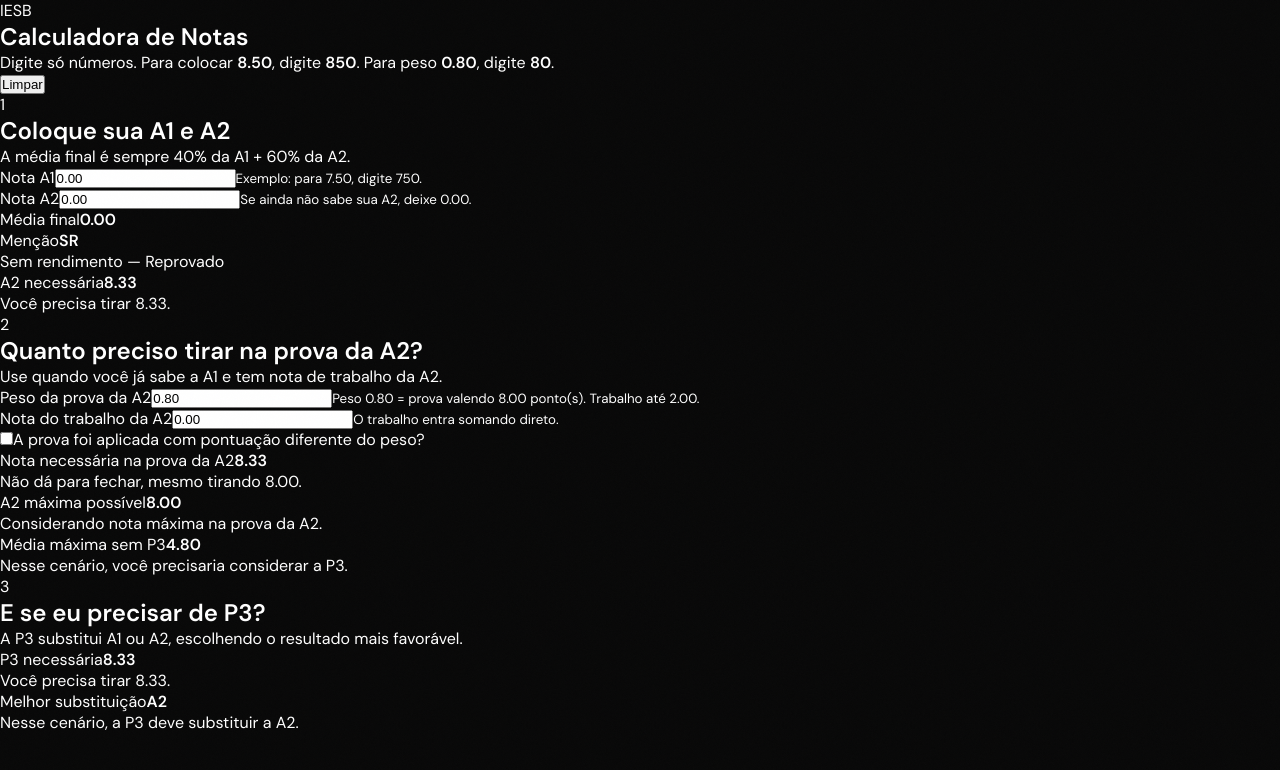
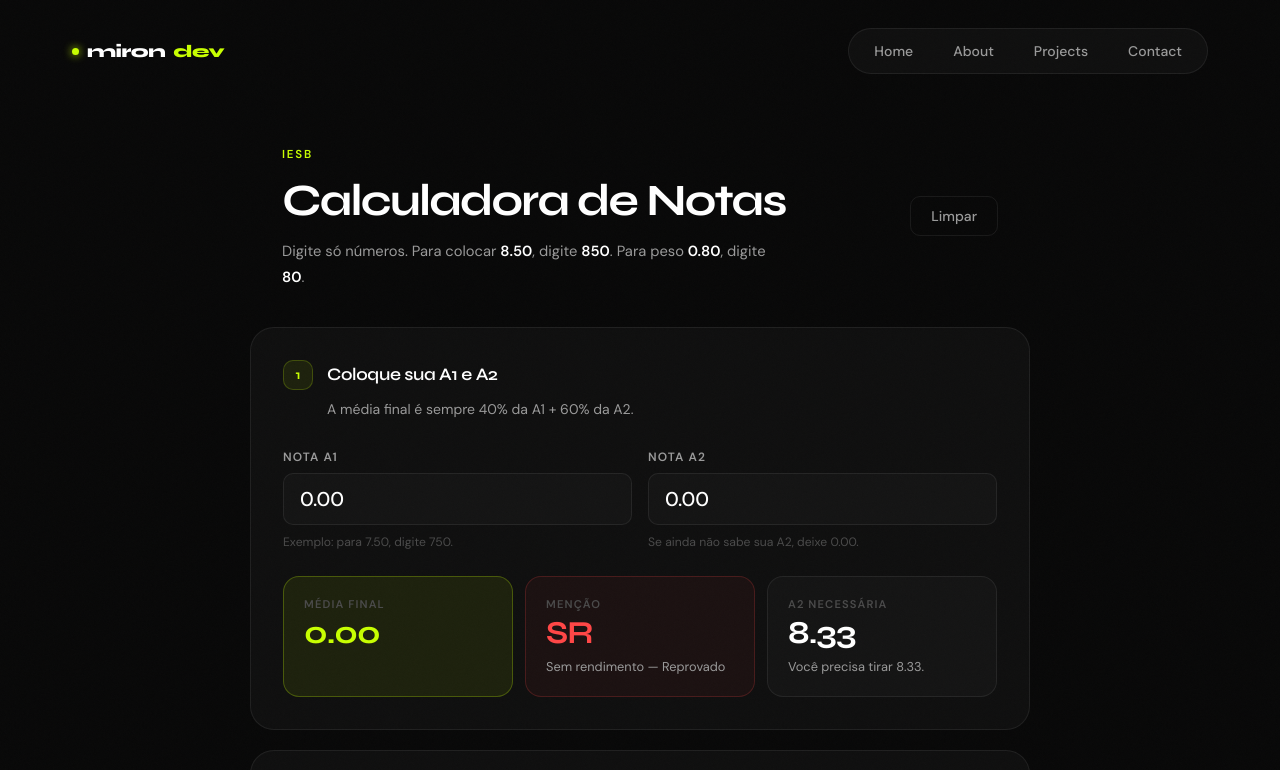
Before and after one commit to Mayronmalaquias/Site, a React (Create React App) app in the folder site/: page /calculadora_do_miron in a window 1280 px wide. Shown: the top 770 px of the page. Built offline with nearby package versions, Linux system fonts and the light colour scheme.

Commit message:
feat: adding css

```diff
--- a/site/src/assets/css/styles.css
+++ b/site/src/assets/css/styles.css
@@ -1346,6 +1346,369 @@ body::before {
   .contact-form-card { padding: 26px; }
 }
 
+/* ─── CALCULADORA PAGE ───────────────────────────────────── */
+.calculadora-page {
+  width: 100%;
+  min-height: 100vh;
+  background: var(--bg);
+  padding-bottom: 80px;
+}
+
+.calculadora-hero {
+  width: 100%;
+  max-width: 780px;
+  margin: 0 auto;
+  padding: 40px 32px 36px;
+  display: flex;
+  align-items: flex-start;
+  justify-content: space-between;
+  gap: 24px;
+  flex-wrap: wrap;
+}
+
+.calculadora-hero h1 {
+  font-family: var(--font-d);
+  font-size: clamp(1.8rem, 4vw, 2.8rem);
+  font-weight: 700;
+  letter-spacing: -0.04em;
+  color: var(--text-1);
+  margin-bottom: 12px;
+}
+
+.calculadora-hero .tag {
+  display: inline-block;
+  margin-bottom: 12px;
+  font-size: 0.72rem;
+  font-weight: 700;
+  text-transform: uppercase;
+  letter-spacing: 0.16em;
+  color: var(--accent);
+}
+
+.calculadora-hero p {
+  color: var(--text-2);
+  font-size: 0.92rem;
+  line-height: 1.75;
+  max-width: 500px;
+}
+
+.calculadora-hero p strong {
+  color: var(--text-1);
+  font-weight: 600;
+}
+
+.botao-limpar {
+  flex-shrink: 0;
+  height: 40px;
+  padding: 0 20px;
+  border: 1px solid var(--border);
+  border-radius: var(--r-sm);
+  background: transparent;
+  color: var(--text-2);
+  font-family: var(--font-b);
+  font-size: 0.875rem;
+  font-weight: 500;
+  cursor: pointer;
+  transition: all 0.2s var(--ease);
+  white-space: nowrap;
+  align-self: center;
+}
+.botao-limpar:hover {
+  border-color: var(--border-hover);
+  color: var(--text-1);
+}
+
+/* ── CARDS ── */
+.calculadora-page .card {
+  width: 100%;
+  max-width: 780px;
+  margin: 0 auto 20px;
+  padding: 32px;
+  background: var(--surface);
+  border: 1px solid var(--border);
+  border-radius: var(--r-lg);
+}
+
+.cabecalho-card { margin-bottom: 28px; }
+.cabecalho-card > div {
+  display: flex;
+  align-items: center;
+  gap: 14px;
+  margin-bottom: 8px;
+}
+
+.numero-bloco {
+  display: inline-flex;
+  align-items: center;
+  justify-content: center;
+  width: 30px;
+  height: 30px;
+  flex-shrink: 0;
+  background: var(--accent-dim);
+  border: 1px solid rgba(200,255,0,0.2);
+  border-radius: var(--r-sm);
+  font-family: var(--font-d);
+  font-size: 0.82rem;
+  font-weight: 700;
+  color: var(--accent);
+}
+
+.cabecalho-card h2 {
+  font-family: var(--font-d);
+  font-size: 1.1rem;
+  font-weight: 600;
+  color: var(--text-1);
+  letter-spacing: -0.02em;
+}
+
+.cabecalho-card > p {
+  color: var(--text-2);
+  font-size: 0.875rem;
+  line-height: 1.7;
+  padding-left: 44px;
+}
+
+/* ── GRID DE CAMPOS ── */
+.grid-campos { display: grid; gap: 16px; margin-bottom: 24px; }
+.grid-campos.dois { grid-template-columns: 1fr 1fr; }
+.grid-campos.tres { grid-template-columns: repeat(3, 1fr); }
+
+/* ── CAMPO NOTA ── */
+.campo-nota { display: flex; flex-direction: column; gap: 8px; }
+
+.campo-nota label {
+  font-size: 0.75rem;
+  font-weight: 700;
+  color: var(--text-2);
+  text-transform: uppercase;
+  letter-spacing: 0.09em;
+}
+
+.campo-nota input {
+  height: 52px;
+  padding: 0 16px;
+  background: var(--surface-2);
+  border: 1px solid var(--border);
+  border-radius: var(--r-sm);
+  color: var(--text-1);
+  font-family: var(--font-b);
+  font-size: 1.25rem;
+  font-weight: 500;
+  transition: border-color 0.2s;
+  width: 100%;
+}
+.campo-nota input:hover { border-color: var(--border-hover); }
+.campo-nota input:focus { border-color: var(--accent); outline: none; }
+
+.campo-nota small {
+  font-size: 0.76rem;
+  color: var(--text-3);
+  line-height: 1.5;
+}
+
+/* ── GRIDS DE RESULTADO ── */
+.resultados-grid { display: grid; gap: 12px; margin-top: 20px; }
+.resultados-grid.dois { grid-template-columns: 1fr 1fr; }
+.resultados-grid.tres { grid-template-columns: repeat(3, 1fr); }
+
+/* ── CARD RESULTADO ── */
+.card-resultado {
+  padding: 20px;
+  background: var(--surface-2);
+  border: 1px solid var(--border);
+  border-radius: var(--r-md);
+  display: flex;
+  flex-direction: column;
+  gap: 6px;
+}
+
+.card-resultado span {
+  font-size: 0.7rem;
+  font-weight: 700;
+  text-transform: uppercase;
+  letter-spacing: 0.1em;
+  color: var(--text-3);
+}
+
+.card-resultado strong {
+  font-family: var(--font-d);
+  font-size: 2rem;
+  font-weight: 700;
+  color: var(--text-1);
+  letter-spacing: -0.03em;
+  line-height: 1;
+}
+
+.card-resultado p {
+  font-size: 0.8rem;
+  color: var(--text-2);
+  line-height: 1.5;
+  margin-top: 2px;
+}
+
+.card-resultado.destaque {
+  border-color: rgba(200,255,0,0.25);
+  background: var(--accent-dim);
+}
+.card-resultado.destaque strong { color: var(--accent); }
+
+.card-resultado.aprovado {
+  border-color: rgba(0,200,100,0.2);
+  background: rgba(0,200,100,0.05);
+}
+.card-resultado.aprovado strong { color: #00c864; }
+
+.card-resultado.reprovado {
+  border-color: rgba(255,70,70,0.2);
+  background: rgba(255,70,70,0.05);
+}
+.card-resultado.reprovado strong { color: #ff4646; }
+
+/* ── TOGGLE ── */
+.toggle-linha {
+  display: flex;
+  align-items: center;
+  gap: 12px;
+  padding: 12px 0;
+  cursor: pointer;
+}
+
+.toggle-linha input[type="checkbox"] {
+  appearance: none;
+  -webkit-appearance: none;
+  width: 36px;
+  height: 20px;
+  flex-shrink: 0;
+  background: var(--surface-3);
+  border: 1px solid var(--border-hover);
+  border-radius: 999px;
+  cursor: pointer;
+  position: relative;
+  transition: background 0.2s, border-color 0.2s;
+}
+.toggle-linha input[type="checkbox"]::after {
+  content: '';
+  position: absolute;
+  width: 14px;
+  height: 14px;
+  border-radius: 50%;
+  background: var(--text-3);
+  top: 2px;
+  left: 2px;
+  transition: transform 0.2s, background 0.2s;
+}
+.toggle-linha input[type="checkbox"]:checked {
+  background: var(--accent-dim);
+  border-color: rgba(200,255,0,0.3);
+}
+.toggle-linha input[type="checkbox"]:checked::after {
+  background: var(--accent);
+  transform: translateX(16px);
+}
+
+.toggle-linha span {
+  font-size: 0.875rem;
+  color: var(--text-2);
+  line-height: 1.4;
+}
+
+/* ── PAINEL AVANÇADO ── */
+.painel-avancado {
+  padding: 20px;
+  background: var(--surface-2);
+  border: 1px solid var(--border);
+  border-radius: var(--r-md);
+  margin-bottom: 20px;
+  display: flex;
+  flex-direction: column;
+  gap: 16px;
+}
+
+.aviso {
+  padding: 14px 16px;
+  background: rgba(200,255,0,0.04);
+  border: 1px solid rgba(200,255,0,0.1);
+  border-radius: var(--r-sm);
+}
+.aviso p { font-size: 0.82rem; color: var(--text-2); line-height: 1.65; }
+
+/* ── RESULTADO PROVA NECESSÁRIA ── */
+.resultado-prova-necessaria {
+  padding: 24px;
+  background: var(--surface-2);
+  border: 1px solid var(--border);
+  border-left: 3px solid var(--accent);
+  border-radius: var(--r-md);
+  margin-bottom: 20px;
+  display: flex;
+  flex-direction: column;
+  gap: 6px;
+}
+
+.resultado-prova-necessaria span {
+  font-size: 0.7rem;
+  font-weight: 700;
+  text-transform: uppercase;
+  letter-spacing: 0.1em;
+  color: var(--text-3);
+}
+
+.resultado-prova-necessaria strong {
+  font-family: var(--font-d);
+  font-size: 3rem;
+  font-weight: 700;
+  color: var(--accent);
+  letter-spacing: -0.04em;
+  line-height: 1;
+}
+
+.resultado-prova-necessaria p {
+  font-size: 0.875rem;
+  color: var(--text-2);
+}
+
+/* ── STATUS CARD ── */
+.status-card {
+  display: flex;
+  flex-direction: column;
+  gap: 4px;
+  padding: 14px 18px;
+  border-radius: var(--r-sm);
+  margin-top: 16px;
+}
+
+.status-card strong {
+  font-weight: 600;
+  font-size: 0.875rem;
+}
+
+.status-card span {
+  font-size: 0.82rem;
+  color: var(--text-2);
+  line-height: 1.5;
+}
+
+.status-card.atencao {
+  background: rgba(255,165,0,0.06);
+  border: 1px solid rgba(255,165,0,0.2);
+}
+.status-card.atencao strong { color: #ffa500; }
+
+/* ── RESPONSIVO CALCULADORA ── */
+@media (max-width: 768px) {
+  .calculadora-hero { padding: 24px 16px 20px; }
+  .calculadora-page .card {
+    padding: 22px;
+    margin: 0 16px 16px;
+    max-width: calc(100% - 32px);
+  }
+  .grid-campos.dois { grid-template-columns: 1fr; }
+  .resultados-grid.tres { grid-template-columns: 1fr; }
+  .resultados-grid.dois { grid-template-columns: 1fr; }
+  .cabecalho-card > p { padding-left: 0; }
+  .resultado-prova-necessaria strong { font-size: 2.2rem; }
+}
+
 /* ─── 404 PAGE ───────────────────────────────────────────── */
 .notfound-page { width: 100%; min-height: 100vh; background: var(--bg); }
 
--- a/site/src/pages/CalculadoraIESB.js
+++ b/site/src/pages/CalculadoraIESB.js
@@ -1,4 +1,5 @@
 import React, { useMemo, useState } from 'react';
+import { Link } from 'react-router-dom';
 import '../assets/css/styles.css';
 
 const MEDIA_MINIMA = 5;
@@ -319,8 +320,22 @@ const CalculadoraNotas = () => {
   }
 
   return (
-    <main className="calculadora-page simples">
-      <section className="calculadora-hero simples">
+    <main className="calculadora-page">
+      <a href="#main-content" className="skip-link">Pular para o conteúdo</a>
+      <nav className="home-navbar">
+        <div className="logo">
+          <span className="logo-dot" />
+          miron<span className="logo-accent">dev</span>
+        </div>
+        <div className="nav-links">
+          <Link to="/">Home</Link>
+          <Link to="/about">About</Link>
+          <Link to="/projects">Projects</Link>
+          <Link to="/contact">Contact</Link>
+        </div>
+      </nav>
+
+      <section id="main-content" className="calculadora-hero">
         <div>
           <span className="tag">IESB</span>
           <h1>Calculadora de Notas</h1>
```
